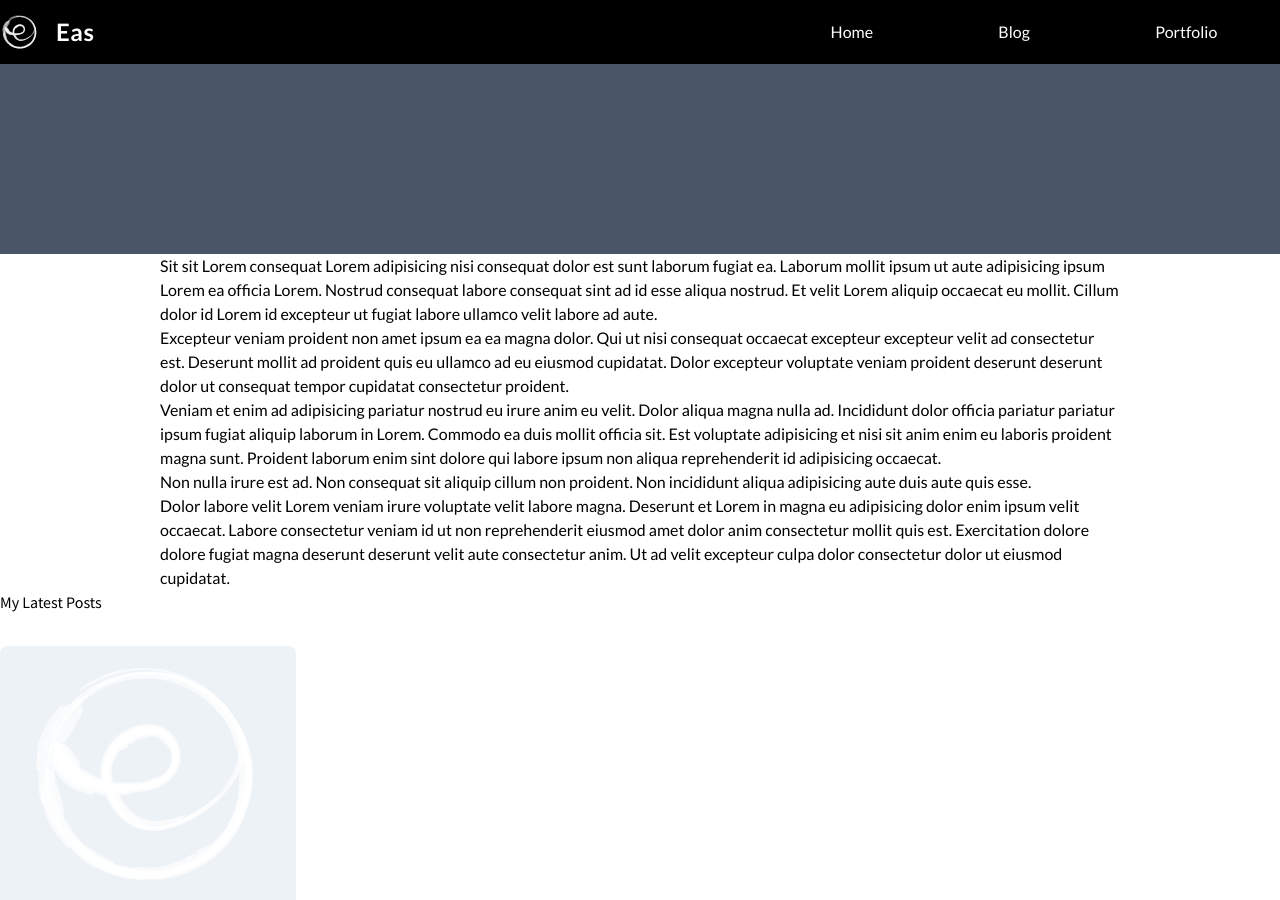
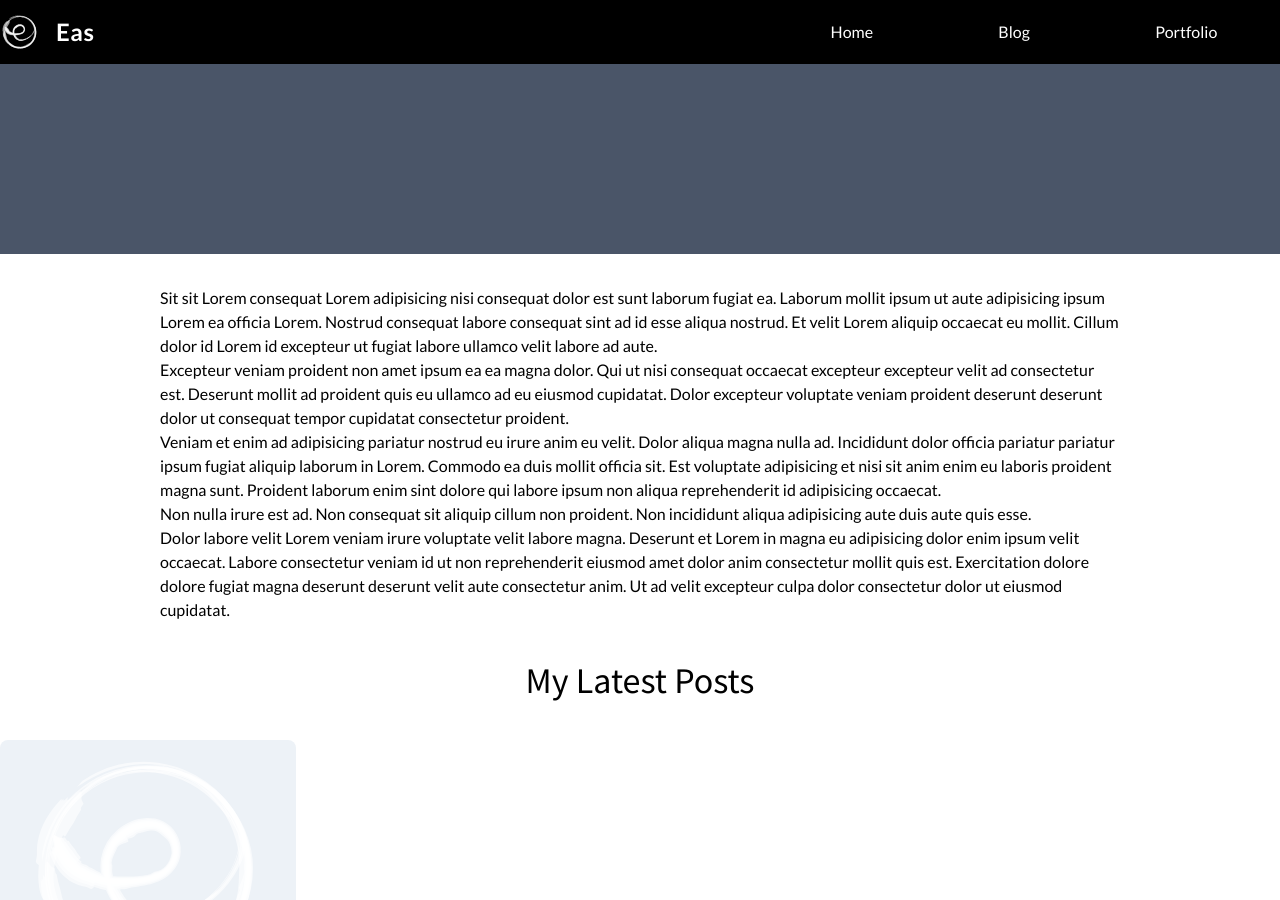
Before and after one commit to easterneas/eas-site_ghp, a Jekyll site: the page built from _posts/2020-3-31-hello.md, in a window 1280 px wide and 900 px high, scrolled down 346 px. Built offline with Jekyll 4.4.1, drawn with Linux system fonts in a browser that asks for light colours; comment, search, counter and statistics services are not loaded.

Commit message:
layout updates

```diff
--- a/_layouts/post.html
+++ b/_layouts/post.html
@@ -12,18 +12,20 @@
     {% include header.post.html %}
 
     <main role="main">
-      <div class="container">
+      <div class="container py-8">
 
-        <div class="w-3/4 mx-auto self-center">
+        <div class="w-3/4 mx-auto mb-8">
           {{ content }}
+        </div>
 
+        <div class="w-3/4 mx-auto mb-8">
           {% if page.comments %}
             {% include disqus.html %}
           {% endif %}
         </div>
 
         <div class="mb-8">
-          <h1>My Latest Posts</h1>
+          <h2 class="mb-4 text-center text-2xl md:text-3xl lg:text-4xl">My Latest Posts</h2>
         </div>
 
 
```
